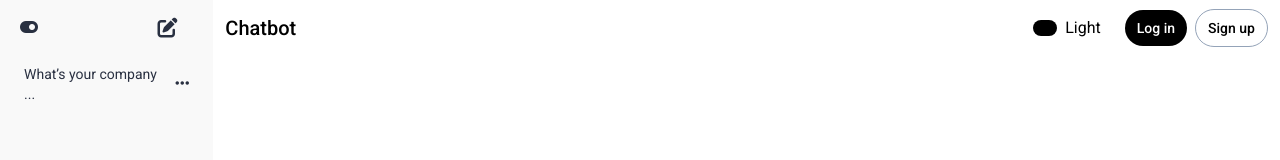
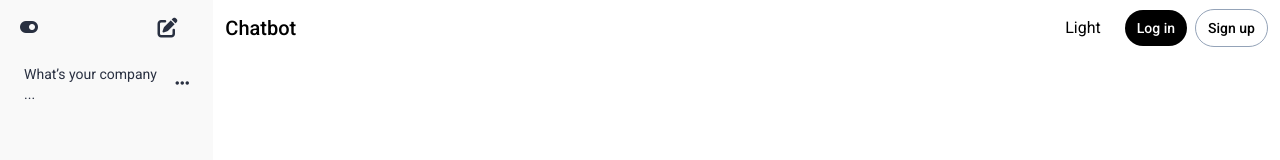
Before and after one commit to 0mer-Ashraf-ML/aisales, an Angular app: page /chatbot in a window 1280 px wide. Shown: the top 160 px of the page. Built offline with nearby package versions, Linux system fonts and the light colour scheme.

Commit message:
Chatboat Fix

```diff
--- a/src/app/pages/chatbot/chatbot.component.html
+++ b/src/app/pages/chatbot/chatbot.component.html
@@ -149,10 +149,6 @@
       </div>
       <div class="flex items-center justify-between gap-2">
         <span
-          class="px-3 py-2 text-sm bg-black dark:bg-gray-600 text-white font-medium rounded-3xl cursor-pointer"
-          >{{ prospects?.results?.length }}</span
-        >
-        <span
           (click)="toggleTheme()"
           class="mr-4 cursor-pointer dark:text-gray-300"
           >{{ isDarkMode ? "Dark" : "Light" }}</span
```
